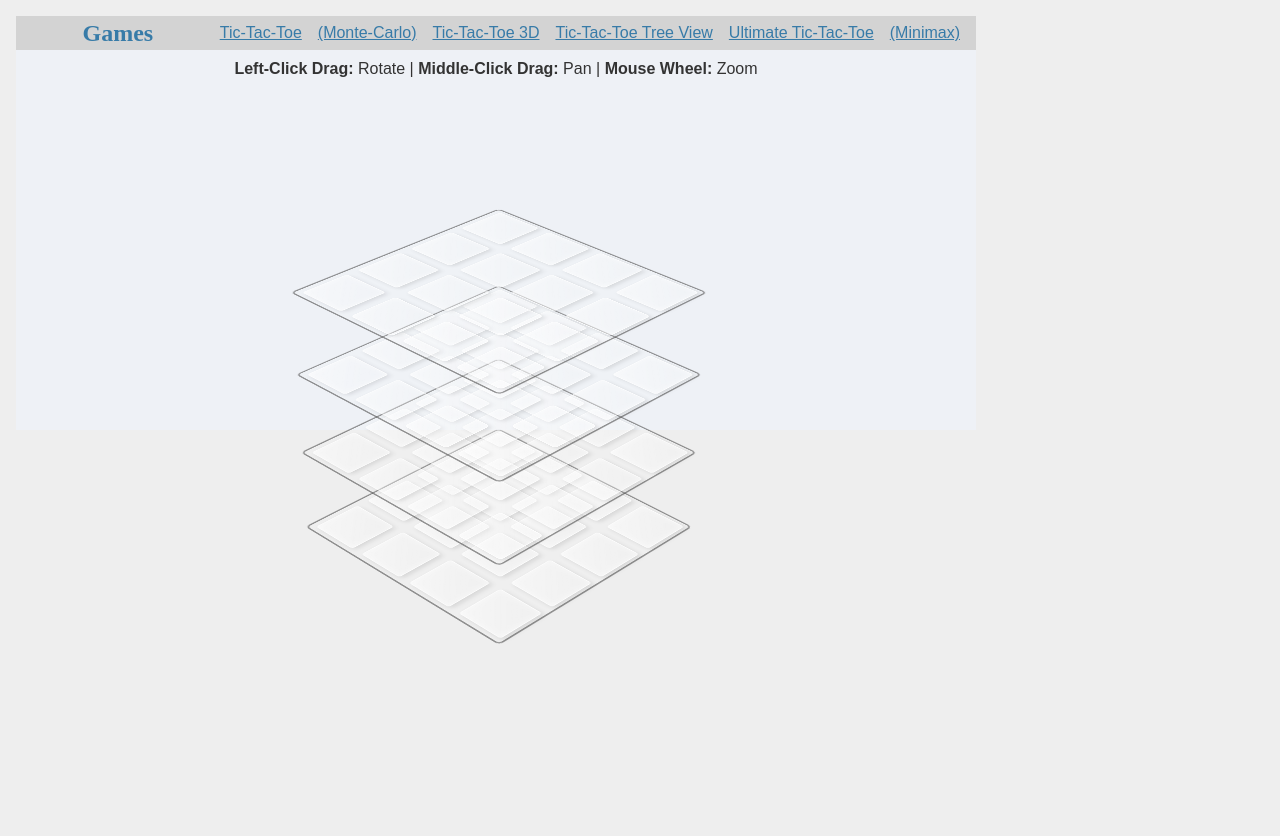
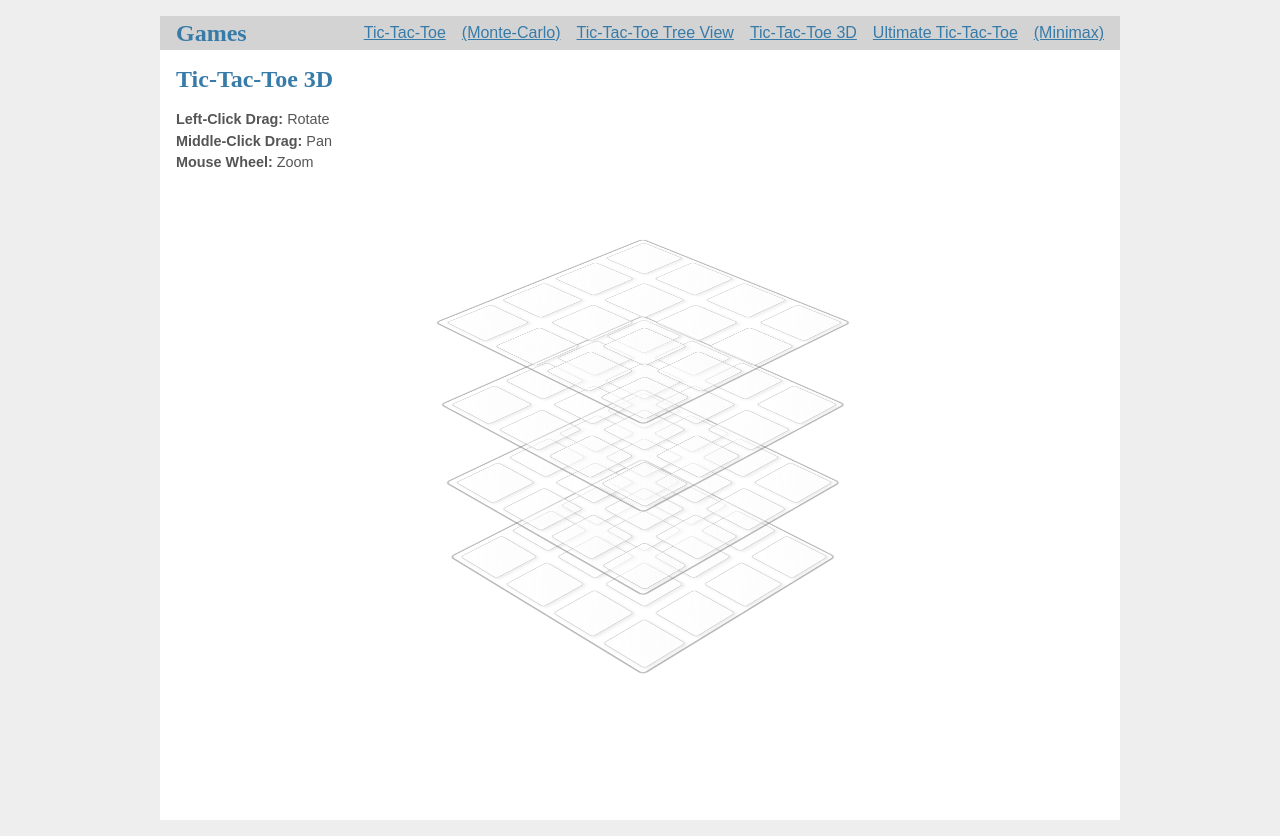
Before and after one commit to shaharyi/mcts, a Flask app: page /ttt3d/ttt3d in a window 1280 px wide. Before the commit the page ends 644 px from the top, so only its background shows below. Run offline with Flask 2, Linux system fonts and the light colour scheme; parts of the project's set-up code (start-up, migrations or seed data) failed here and were passed over; some libraries are stand-ins or nearby versions.

Commit message:
good version of 3d ttt

```diff
--- a/flaskr/templates/base.html
+++ b/flaskr/templates/base.html
@@ -11,8 +11,8 @@
     <ul>
         <li><a href="{{ url_for('tictactoe.game_restart') }}">Tic-Tac-Toe</a></li>
         <li><a target="_blank" href="https://en.wikipedia.org/wiki/Monte_Carlo_tree_search" title="MonteCaro Algorithm with Rave">(Monte-Carlo)</a></li>
+        <li><a target="_blank" href="{{ url_for('tictactoe.tree_view') }}">Tic-Tac-Toe Tree View</a></li>
         <li><a href="{{ url_for('ttt3d.game_restart') }}">Tic-Tac-Toe 3D</a></li>
-        <li><a target="_blank" href="{{ url_for('tictactoe.tree_view') }}">Tic-Tac-Toe Tree View</a></li>
         <li><a href="{{ url_for('ultimate_tictactoe.game_restart') }}">Ultimate Tic-Tac-Toe</a></li>
         <li><a target="_blank" href="https://en.wikipedia.org/wiki/Minimax" title="Minimax Algorithm">(Minimax)</a></li>
     </ul>
--- a/flaskr/templates/ttt3d.html
+++ b/flaskr/templates/ttt3d.html
@@ -1,19 +1,11 @@
 {% extends 'base.html' %}
 {% import "bootstrap/wtf.html" as wtf %}
 
+{% block title %}Tic-Tac-Toe 3D{% endblock %}
+
 {% block header %}
 <style>
-    body {
-        background: #eef1f6;
-        font-family: sans-serif;
-        text-align: center;
-        overflow: hidden;
-        margin: 0;
-        color: #333;
-        user-select: none;
-    }
-
-    /* FULL SCREEN CLICK LOCK BARRIER */
+    /* Full-screen invisible barrier during AI turn */
     .click-blocker {
         display: none;
         position: fixed;
@@ -35,25 +27,33 @@
         cursor: wait !important;
     }
 
+    /* Left-aligned game status bar */
     .status-bar {
-        margin-top: 10px;
+        margin: 10px 0 20px 0;
         display: flex;
-        align-items: center;
-        justify-content: center;
-        gap: 15px;
+        align-items: flex-start;
+        justify-content: flex-start;
+        gap: 20px;
+        font-size: 0.9em;
+        color: #555;
+        text-align: left;
+    }
+
+    .instructions {
+        line-height: 1.5;
     }
 
     .ai-thinking-badge {
         display: inline-flex;
         align-items: center;
         gap: 8px;
-        background: #2c3e50;
+        background: #377ba8;
         color: #fff;
-        padding: 4px 12px;
+        padding: 6px 14px;
         border-radius: 12px;
-        font-size: 14px;
+        font-size: 13px;
         font-weight: bold;
-        box-shadow: 0 2px 6px rgba(0,0,0,0.2);
+        box-shadow: 0 2px 5px rgba(0,0,0,0.15);
     }
 
     .spinner {
@@ -69,14 +69,16 @@
         to { transform: rotate(360deg); }
     }
 
+    /* 3D Scene container with 360px bottom margin to safely contain exploded layer l3 */
     .scene {
         width: 200px;
         height: 200px;
-        margin: 120px auto 0 auto;
+        margin: 50px auto 360px auto;
         perspective: 1800px;
         transform-origin: center;
         border-radius: 50%;
         position: relative;
+        user-select: none;
     }
 
     .scene::after {
@@ -92,8 +94,8 @@
     }
 
     .scene:hover::after {
-        width: 700px;
-        height: 700px;
+        width: 650px;
+        height: 650px;
     }
 
     .cursor-rotate { cursor: grab; }
@@ -122,7 +124,7 @@
         grid-template-rows: repeat(4, 1fr);
         gap: 4px;
         background: rgba(255, 255, 255, 0.08);
-        border: 2px solid rgba(80, 80, 80, 0.6);
+        border: 2px solid rgba(120, 120, 120, 0.5);
         border-radius: 6px;
         pointer-events: none;
         transform-style: preserve-3d;
@@ -130,9 +132,9 @@
     }
 
     .layer:has(.cell:hover) {
-        border-color: #3498db;
-        background: rgba(52, 152, 219, 0.18);
-        box-shadow: 0 0 15px rgba(52, 152, 219, 0.5);
+        border-color: #377ba8;
+        background: rgba(55, 123, 168, 0.15);
+        box-shadow: 0 0 15px rgba(55, 123, 168, 0.4);
     }
 
     .layer.l0 { transform: translateZ(135px); }
@@ -154,8 +156,8 @@
     body.is-dragging-bg .cell { pointer-events: none !important; }
 
     .cell {
-        background: linear-gradient(135deg, rgba(255, 255, 255, 0.45) 0%, rgba(255, 255, 255, 0.08) 100%);
-        border: 1px solid rgba(255, 255, 255, 0.7);
+        background: linear-gradient(135deg, rgba(255, 255, 255, 0.6) 0%, rgba(240, 240, 240, 0.2) 100%);
+        border: 1px solid rgba(200, 200, 200, 0.8);
         width: 82%;
         height: 82%;
         margin: 9%;
@@ -164,7 +166,7 @@
         align-items: center;
         justify-content: center;
         cursor: pointer;
-        box-shadow: 0 4px 6px rgba(0, 0, 0, 0.1), inset 0 0 8px rgba(255, 255, 255, 0.5);
+        box-shadow: 0 3px 5px rgba(0, 0, 0, 0.08), inset 0 0 6px rgba(255, 255, 255, 0.6);
         transition: background 0.1s ease, box-shadow 0.1s ease;
         pointer-events: auto;
         position: relative;
@@ -172,8 +174,8 @@
     }
 
     .cell:hover {
-        background: rgba(255, 255, 255, 0.85);
-        box-shadow: inset 0 0 0 3px #2c3e50, 0 4px 12px rgba(0, 0, 0, 0.3);
+        background: rgba(255, 255, 255, 0.95);
+        box-shadow: inset 0 0 0 3px #377ba8, 0 4px 10px rgba(0, 0, 0, 0.2);
     }
 
     .cell::before {
@@ -233,7 +235,7 @@
 
 {% block app_content %}
 
-<!-- Invisible Full-Screen Barrier to Block All Mouse Interactions During AI Processing -->
+<!-- Invisible Full-Screen Barrier to Block Mouse Inputs During AI Thinking -->
 <div id="click-blocker" class="click-blocker"></div>
 
 <svg style="position: absolute; width: 0; height: 0; overflow: hidden;" aria-hidden="true">
@@ -264,8 +266,14 @@
     </defs>
 </svg>
 
+<h1>Tic-Tac-Toe 3D</h1>
+
 <div class="status-bar">
-    <span><strong>Left-Click Drag:</strong> Rotate | <strong>Middle-Click Drag:</strong> Pan | <strong>Mouse Wheel:</strong> Zoom</span>
+    <div class="instructions">
+        <strong>Left-Click Drag:</strong> Rotate<br>
+        <strong>Middle-Click Drag:</strong> Pan<br>
+        <strong>Mouse Wheel:</strong> Zoom
+    </div>
     <div id="ai-indicator" class="ai-thinking-badge" style="display: none;">
         <div class="spinner"></div> AI is thinking...
     </div>
@@ -354,11 +362,25 @@
         var mouseDownPos = { x: 0, y: 0 };
         var previousMousePosition = { x: 0, y: 0 };
 
-        var rotX = 60;
-        var rotZ = -45;
-        var panX = 0;
-        var panY = 100;
-        var scale = 1.0;
+        // Restore camera state from sessionStorage across page reloads
+        var savedCamera = sessionStorage.getItem('ttt3d_camera');
+        var camera = savedCamera ? JSON.parse(savedCamera) : { rotX: 60, rotZ: -45, panX: 0, panY: 100, scale: 1.0 };
+
+        var rotX = camera.rotX;
+        var rotZ = camera.rotZ;
+        var panX = camera.panX;
+        var panY = camera.panY;
+        var scale = camera.scale;
+
+        function saveCameraState() {
+            sessionStorage.setItem('ttt3d_camera', JSON.stringify({
+                rotX: rotX,
+                rotZ: rotZ,
+                panX: panX,
+                panY: panY,
+                scale: scale
+            }));
+        }
 
         function updateTransform() {
             if (scene) {
@@ -367,6 +389,7 @@
             if (board) {
                 board.style.transform = 'rotateX(' + rotX + 'deg) rotateZ(' + rotZ + 'deg)';
             }
+            saveCameraState();
         }
 
         updateTransform();
@@ -462,15 +485,12 @@
         if (isProcessing) return;
         if (cellElement && cellElement.querySelector('.token-floating')) return;
 
-        // 1. Instantly lock all input globally
         isProcessing = true;
         document.body.classList.add('is-processing');
 
-        // 2. Display AI indicator badge
         var aiIndicator = document.getElementById('ai-indicator');
         if (aiIndicator) aiIndicator.style.display = 'inline-flex';
 
-        // 3. Optimistically render player token
         if (cellElement) {
             var playerTokenHtml = `
                 <div class="token-floating">
@@ -484,7 +504,6 @@
             cellElement.insertAdjacentHTML('beforeend', playerTokenHtml);
         }
 
-        // 4. Set hidden values and submit
         document.getElementById('pressed_z').value = z;
         document.getElementById('pressed_r').value = r;
         document.getElementById('pressed_c').value = c;
```
